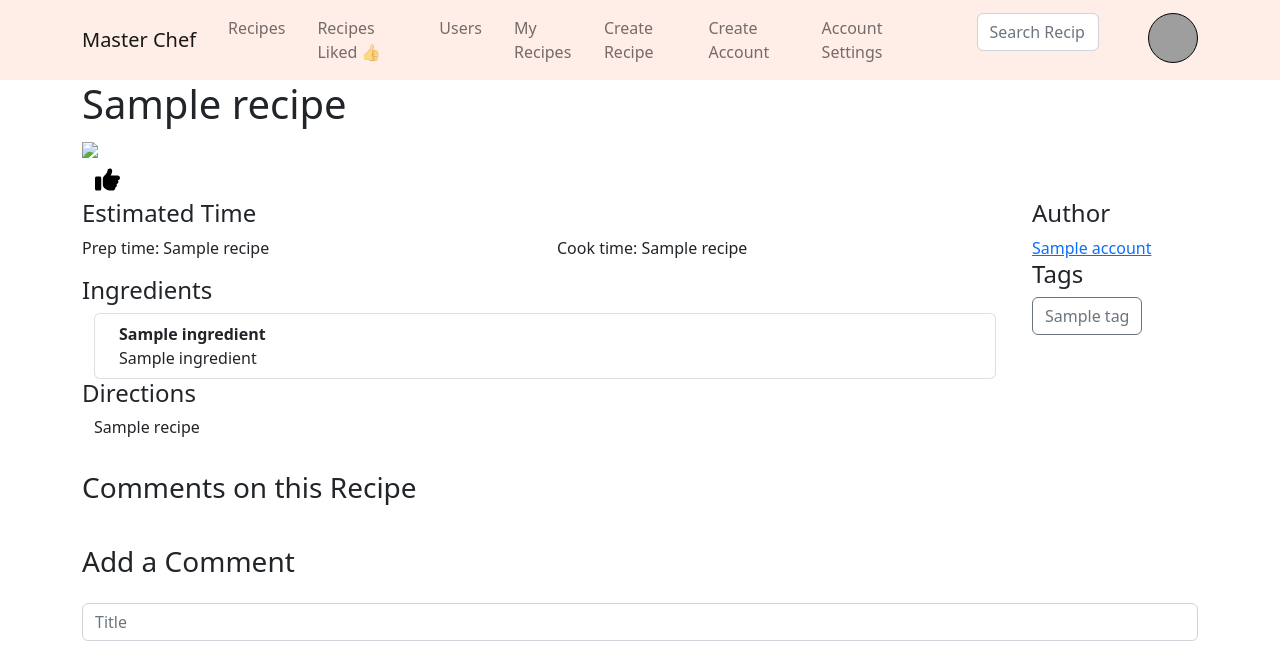
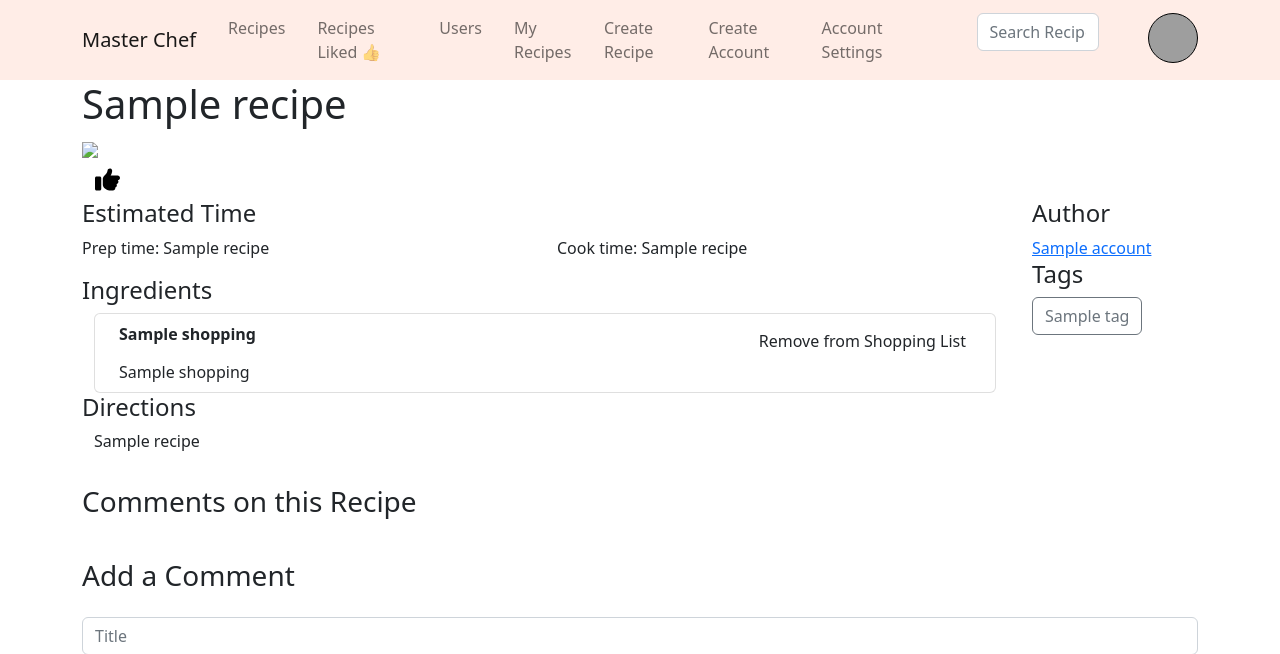
Before and after one commit to niilovuo/ECSE428_Master_Chef, a Flask app: page /recipes/1 in a window 1280 px wide. Shown: the top 654 px of the page. Run offline with Flask 2, Linux system fonts and the light colour scheme; the visitor is signed in with stand-in values (Sample User, id 1); a database or web service that is not in the repository returns one stand-in record (values such as "Sample title"); data that the repository does not hold is empty; some libraries are stand-ins or nearby versions; grey boxes are pictures that could not be loaded.

Commit message:
add ingredient to shopping list interface component (#250)
* the thing

* tuple size consistency

* fix test

```diff
--- a/app.py
+++ b/app.py
@@ -238,7 +238,7 @@ def create_app(setup_db=True):
         recipe['image'] = image
         author = convert_account_obj(search_account_by_id(recipe["author"]))
         tags = get_tags_of_recipe(id)
-        ingredients = get_ingredients_of_recipe(id)
+        ingredients = get_ingredients_of_recipe(id, session.get('id'))
         allow_edits = session.get('id') == recipe["author"]
         is_liked = did_user_like(id, session.get('id')) if 'id' in session else False
         if recipe["image"] is not None:
--- a/project/db.py
+++ b/project/db.py
@@ -425,14 +425,24 @@ class RecipeTagRepo:
 class IngredientRepo:
 
     @staticmethod
-    def select_by_recipe(recipe_id):
+    def select_by_recipe(recipe_id, user_id=None):
         _conn = Db.get_session()
         cur = _conn.cursor()
-
-        cur.execute("""
-            SELECT * FROM ingredients
-            WHERE recipe = %s
-            """, (recipe_id,))
+        if user_id:
+            cur.execute("""
+                SELECT ingredients.*,
+                EXISTS(
+                    SELECT id FROM shopping_items
+                    WHERE ingredients.id = shopping_items.ingredient
+                    AND shopping_items.account = %s)
+                FROM ingredients
+                WHERE ingredients.recipe = %s;
+                """, (user_id, recipe_id))
+        else:
+            cur.execute("""
+                SELECT *, FALSE FROM ingredients
+                WHERE recipe = %s;
+                """, (recipe_id,))
         return cur.fetchall()
 
     @staticmethod
--- a/project/ingredient_query.py
+++ b/project/ingredient_query.py
@@ -1,6 +1,6 @@
 from project.db import IngredientRepo
 
-def get_ingredients_of_recipe(recipe_id):
+def get_ingredients_of_recipe(recipe_id, user_id=None):
     """
     Returns all the ingredients of the specified recipe
 
@@ -8,11 +8,14 @@ def get_ingredients_of_recipe(recipe_id):
     ----------
     recipe_id:
       the id of the recipe
+    user_id:
+      user to query whether the user has added said ingredient to their shopping list
 
     Returns
     -------
-    list of all recipe-associated-ingredients
+    list of all recipe-associated-ingredients,
+      and boolean indicating whether user has added to their shopping list if user is specified
     will happily return an empty list if id is does not exist
     """
 
-    return IngredientRepo.select_by_recipe(recipe_id)
+    return IngredientRepo.select_by_recipe(recipe_id, user_id)
--- a/templates/recipe.html
+++ b/templates/recipe.html
@@ -42,6 +42,18 @@
 			if (!res.ok) console.log("failed");
 		  });
 		}
+	  }
+	}));
+	Alpine.data('addShoppingList', () => ({
+	  added: false,
+	  ingredient_id: null,
+	  toggle() {
+		let method = this.added?'DELETE':'POST';
+		let add_rm = this.added?'remove':'add';
+		fetch('/api/shopping_list/'+add_rm+'_ingredient/'+this.ingredient_id, { method: method }).then(res => {
+		  if (!res.ok) console.log("failed");
+		});
+		this.added=!this.added;
 	  }
 	}));
   });
@@ -111,7 +123,17 @@
             {% for ingredient in ingredients %}
               <li class="list-group-item">
                 <div class="ms-2 me-auto">
-                  <div class="fw-bold">{{ ingredient[1] }}</div>
+				  <div style="display: flex; justify-content: space-between;">
+					<div class="fw-bold">{{ ingredient[1] }}</div>
+					{% if user is not none %}
+				  	  <button class="btn" x-data="addShoppingList"
+				  	  		x-init="added={{ "true" if ingredient[4] else "false" }}; ingredient_id='{{ ingredient[0] }}';"
+				  	  		x-text="added?'Remove from Shopping List':'Add to Shopping List'"
+				  	  		x-bind:class="added?'btn-danger':'btn-primary'"
+				  	  		x-on:click="toggle()"
+				  	  />
+					{% endif %}
+				  </div>
                   <label>{{ ingredient[2] }}</label>
                 </div>
               </li>
```
Also changed, not shown: tests/test_Query_recipe_info.py (+1 -1 lines).
